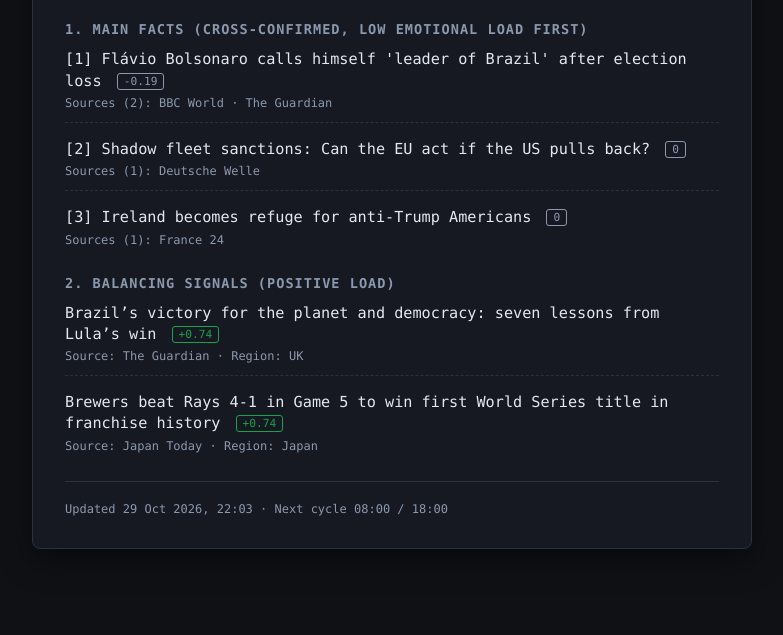
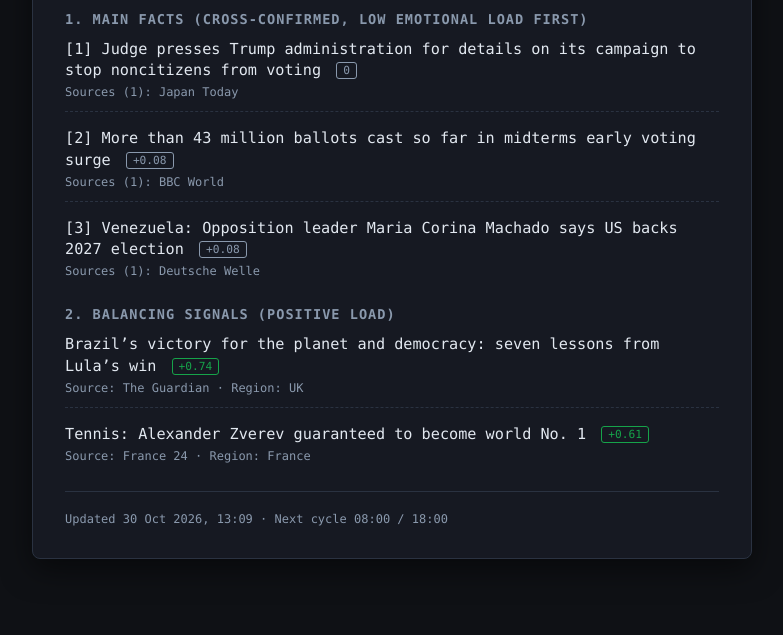
Before and after one commit to mbitc/hype-feed-10c, a website: page docs/index.html in a window 1280 px wide. Shown: the part 165-800 px from the top of the page, without its empty margins (248-1031 px from the left). Drawn offline with Linux system fonts and the light colour scheme.

Commit message:
cycle: 2026-10-30T11:09:08Z

```diff
--- a/docs/index.html
+++ b/docs/index.html
@@ -47,31 +47,31 @@
   <div class="container">
     <header>
       <h1>☕ HYPE FEED 10C</h1>
-      <div class="pulse-badge elevated">Pulse: -0.28 · Peak: -1 (ELEVATED)</div>
+      <div class="pulse-badge elevated">Pulse: -0.3 · Peak: -0.9 (ELEVATED)</div>
     </header>
     <section>
       <h2>1. Main facts (cross-confirmed, low emotional load first)</h2>
 
         <div class="feed-item">
-          <a href="https://www.bbc.co.uk/news/articles/c3x2w4109pj8o?at_medium=RSS&amp;at_campaign=rss" target="_blank" rel="noopener noreferrer" class="feed-title">
-            [1] Flávio Bolsonaro calls himself &#39;leader of Brazil&#39; after election loss
-            <span class="load-tag neu">-0.19</span>
+          <a href="https://japantoday.com/category/world/judge-presses-the-trump-administration-for-details-on-its-campaign-to-stop-noncitizens-from-voting" target="_blank" rel="noopener noreferrer" class="feed-title">
+            [1] Judge presses Trump administration for details on its campaign to stop noncitizens from voting
+            <span class="load-tag neu">0</span>
           </a>
-          <div class="feed-meta">Sources (2): BBC World · The Guardian</div>
+          <div class="feed-meta">Sources (1): Japan Today</div>
         </div>
         <div class="feed-item">
-          <a href="https://www.dw.com/en/shadow-fleet-sanctions-can-the-eu-act-if-the-us-pulls-back/a-79787035?maca=en-rss-en-all-1573-rdf" target="_blank" rel="noopener noreferrer" class="feed-title">
-            [2] Shadow fleet sanctions: Can the EU act if the US pulls back?
-            <span class="load-tag neu">0</span>
+          <a href="https://www.bbc.co.uk/news/articles/c30rlxkjv2yko?at_medium=RSS&amp;at_campaign=rss" target="_blank" rel="noopener noreferrer" class="feed-title">
+            [2] More than 43 million ballots cast so far in midterms early voting surge
+            <span class="load-tag neu">+0.08</span>
+          </a>
+          <div class="feed-meta">Sources (1): BBC World</div>
+        </div>
+        <div class="feed-item">
+          <a href="https://www.dw.com/en/venezuela-opposition-leader-maria-corina-machado-says-us-backs-2027-election/a-79803426?maca=en-rss-en-all-1573-rdf" target="_blank" rel="noopener noreferrer" class="feed-title">
+            [3] Venezuela: Opposition leader Maria Corina Machado says US backs 2027 election
+            <span class="load-tag neu">+0.08</span>
           </a>
           <div class="feed-meta">Sources (1): Deutsche Welle</div>
-        </div>
-        <div class="feed-item">
-          <a href="https://www.france24.com/en/tv-shows/reporters/20261029-ireland-becomes-refuge-for-anti-trump-americans" target="_blank" rel="noopener noreferrer" class="feed-title">
-            [3] Ireland becomes refuge for anti-Trump Americans
-            <span class="load-tag neu">0</span>
-          </a>
-          <div class="feed-meta">Sources (1): France 24</div>
         </div>
     </section>
     <section>
@@ -85,15 +85,15 @@
           <div class="feed-meta">Source: The Guardian · Region: UK</div>
         </div>
         <div class="feed-item">
-          <a href="https://japantoday.com/category/sports/milwaukee-brewers-win-first-world-series-title-beating-tampa-bay-rays-4-1-in-game-5" target="_blank" rel="noopener noreferrer" class="feed-title">
-            Brewers beat Rays 4-1 in Game 5 to win first World Series title in franchise history
-            <span class="load-tag pos">+0.74</span>
+          <a href="https://www.france24.com/en/tv-shows/sports/20261030-tennis-alexander-zverev-guaranteed-to-become-world-no-1" target="_blank" rel="noopener noreferrer" class="feed-title">
+            Tennis: Alexander Zverev guaranteed to become world No. 1
+            <span class="load-tag pos">+0.61</span>
           </a>
-          <div class="feed-meta">Source: Japan Today · Region: Japan</div>
+          <div class="feed-meta">Source: France 24 · Region: France</div>
         </div>
     </section>
     <footer>
-      <div class="footer-note">Updated 29 Oct 2026, 22:03 · Next cycle 08:00 / 18:00</div>
+      <div class="footer-note">Updated 30 Oct 2026, 13:09 · Next cycle 08:00 / 18:00</div>
     </footer>
   </div>
 </body>
```
Also changed, not shown: cache/classifier-cache.json, 1 other file.
